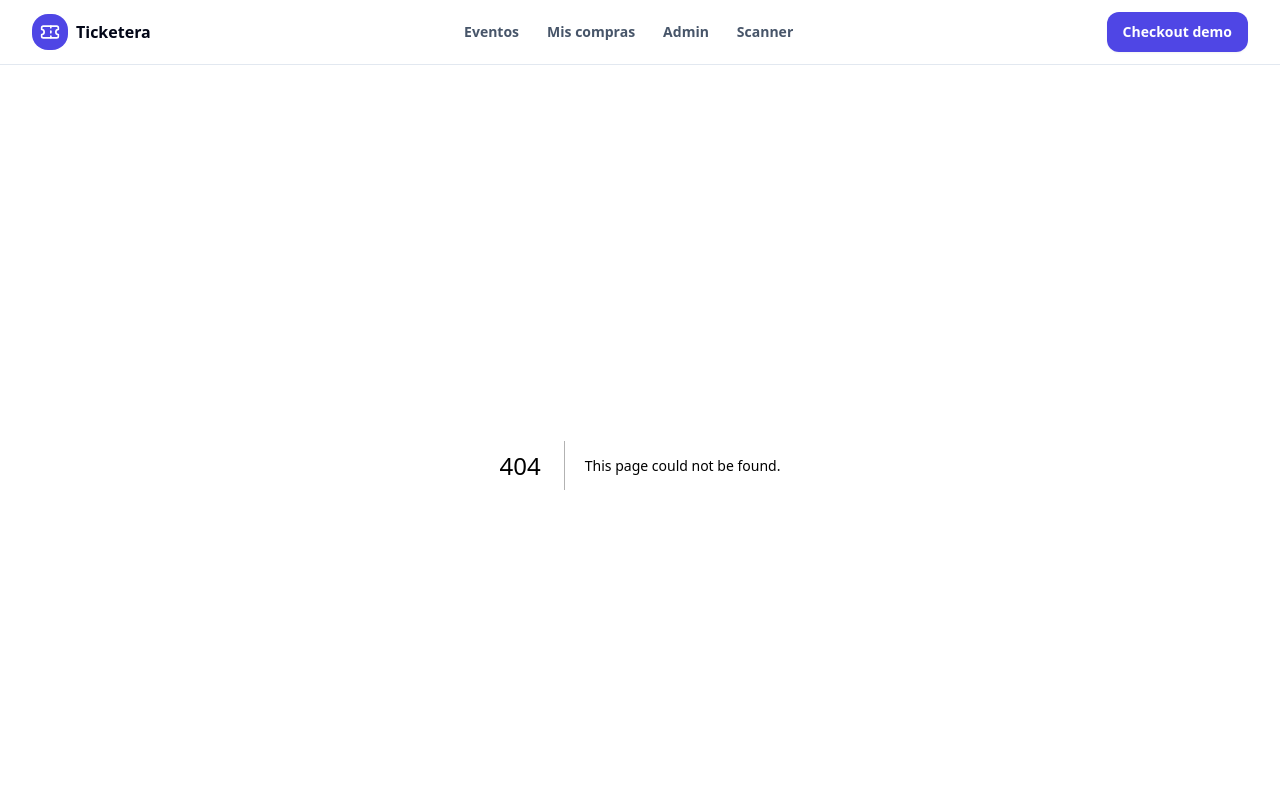
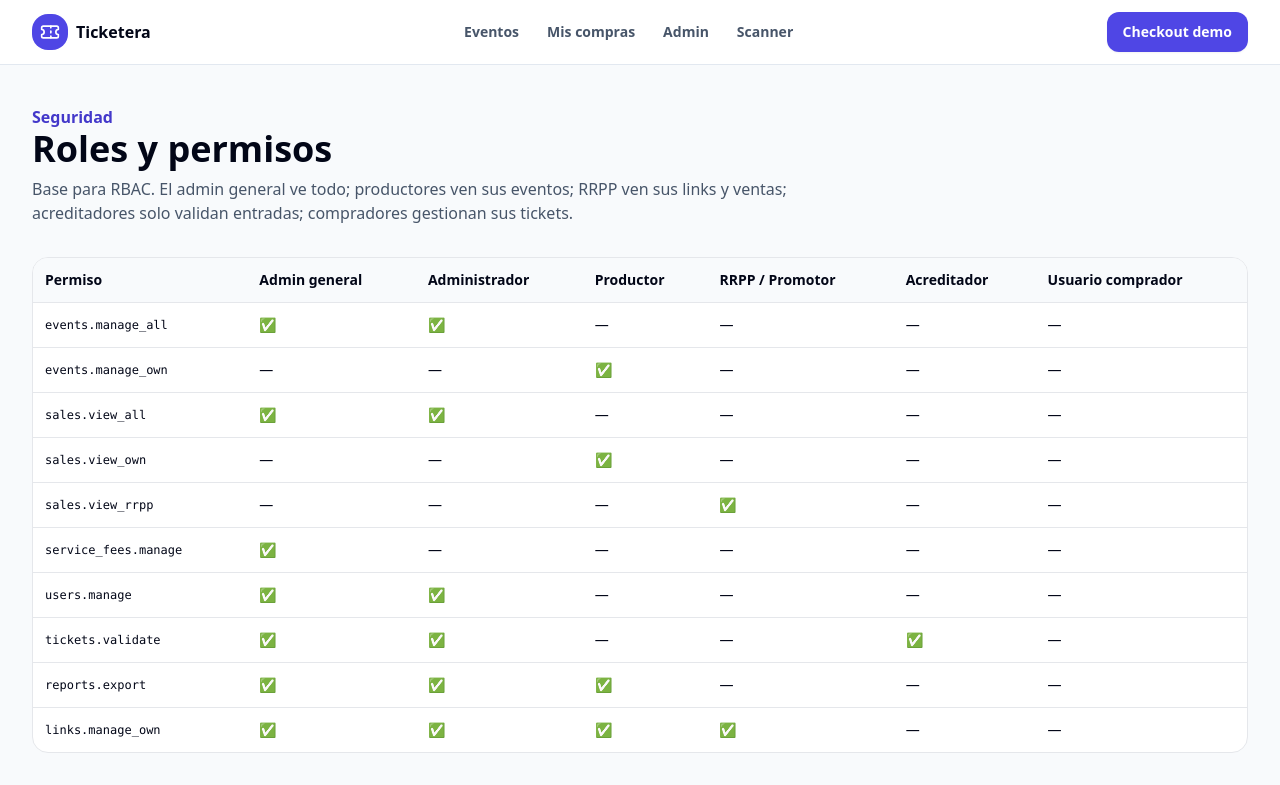
Before and after one commit to tatofa/tiketera, a Next.js app: page /admin/roles in a window 1280 px wide. Before the commit this address had no page. Shown: the top 785 px of the page. Built offline with nearby package versions, Linux system fonts and the light colour scheme.

Commit message:
Add admin roles matrix

```diff
--- /dev/null
+++ b/app/admin/roles/page.tsx
@@ -0,0 +1,8 @@
+import { demoUsers, roleLabels, rolePermissions, type Permission, type PlatformRole } from '@/lib/platform-config';
+
+const permissions: Permission[] = ['events.manage_all','events.manage_own','sales.view_all','sales.view_own','sales.view_rrpp','service_fees.manage','users.manage','tickets.validate','reports.export','links.manage_own'];
+const roles = Object.keys(roleLabels) as PlatformRole[];
+
+export default function RolesPage(){
+ return <section className="container-page py-10"><p className="font-semibold text-brand-700">Seguridad</p><h1 className="text-4xl font-black">Roles y permisos</h1><p className="mt-2 max-w-3xl text-slate-600">Base para RBAC. El admin general ve todo; productores ven sus eventos; RRPP ven sus links y ventas; acreditadores solo validan entradas; compradores gestionan sus tickets.</p><div className="mt-8 overflow-x-auto rounded-2xl border bg-white"><table className="min-w-full text-sm"><thead className="bg-slate-50"><tr><th className="p-3 text-left">Permiso</th>{roles.map(role=><th key={role} className="p-3 text-left">{roleLabels[role]}</th>)}</tr></thead><tbody>{permissions.map(permission=><tr key={permission} className="border-t"><td className="p-3 font-mono text-xs">{permission}</td>{roles.map(role=><td key={role} className="p-3">{rolePermissions[role].includes(permission)?'✅':'—'}</td>)}</tr>)}</tbody></table></div><div className="mt-8 grid gap-4 md:grid-cols-3">{demoUsers.map(user=><div key={user.id} className="card p-5"><p className="font-black">{user.name}</p><p className="text-sm text-slate-600">{user.email}</p><p className="mt-2 text-xs font-bold uppercase text-brand-700">{roleLabels[user.role]}</p></div>)}</div></section>
+}
```
